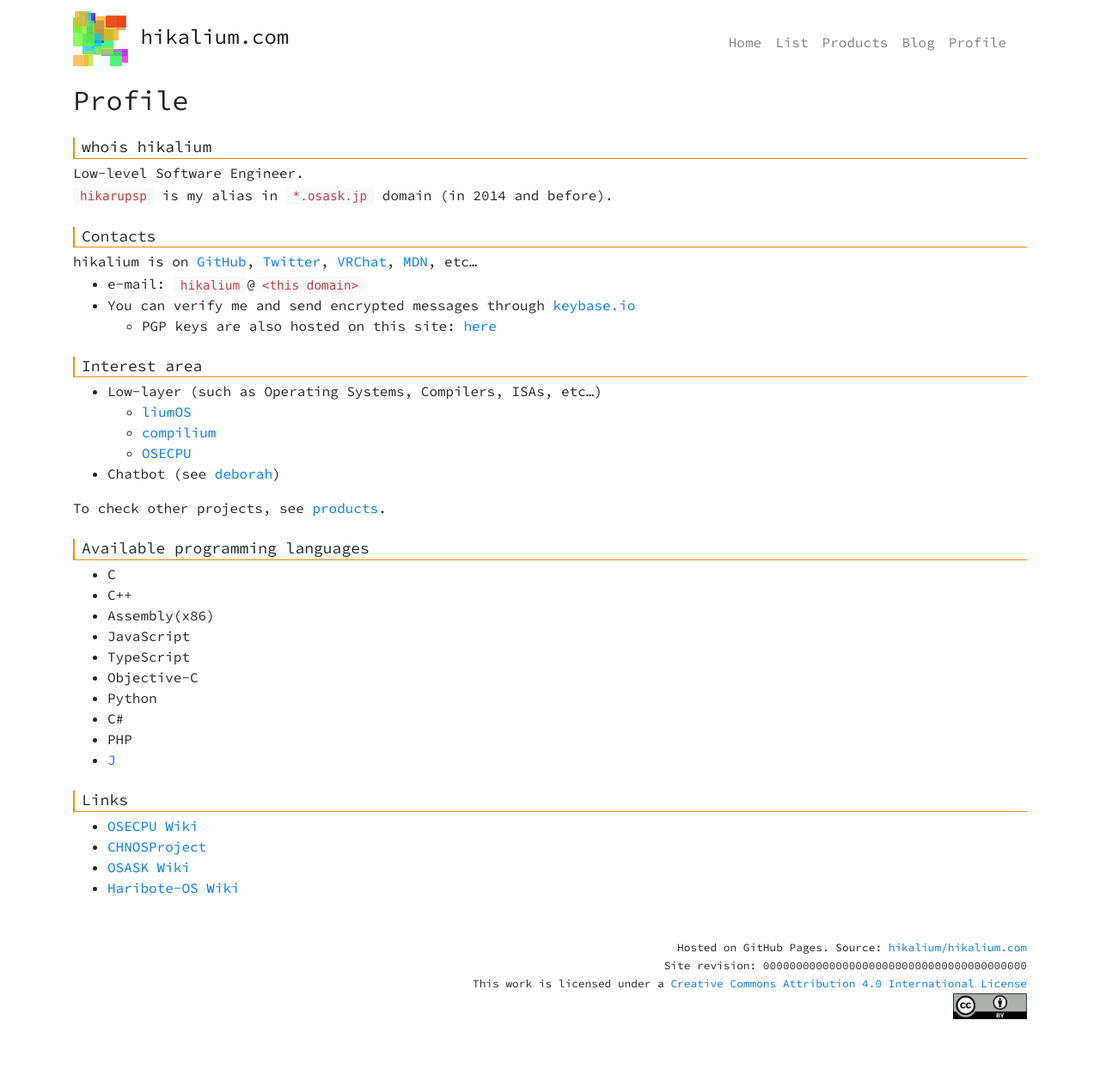
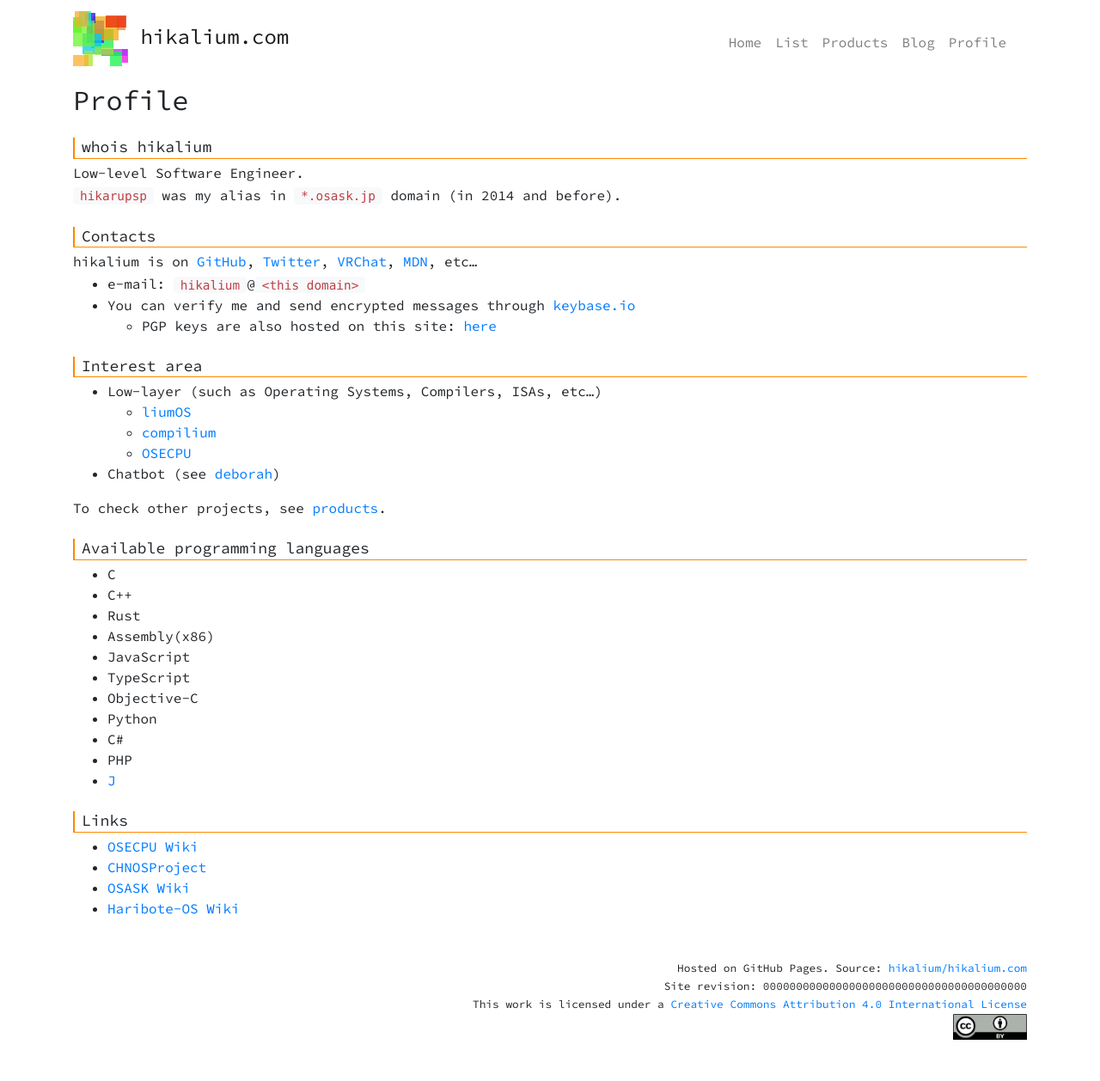
Before and after one commit to hikalium/hikalium.com, a Jekyll site: the page built from profile.md, in a window 1280 px wide. Shown: the whole page at 86% size. Built offline with Jekyll 4.4.1, drawn with Linux system fonts in a browser that asks for light colours; our own code applies the rules of GitHub Pages for plain Markdown files; before the commit the page ends 1234 px from its top, so only the background shows below that.

Commit message:
Update profile.md

```diff
--- a/profile.md
+++ b/profile.md
@@ -4,7 +4,7 @@
 
 Low-level Software Engineer.
 
-`hikarupsp` is my alias in `*.osask.jp` domain (in 2014 and before).
+`hikarupsp` was my alias in `*.osask.jp` domain (in 2014 and before).
 
 ### Contacts
 
@@ -31,6 +31,7 @@ To check other projects, see [products](/products).
 ### Available programming languages
 - C
 - C++
+- Rust
 - Assembly(x86)
 - JavaScript
 - TypeScript
```
